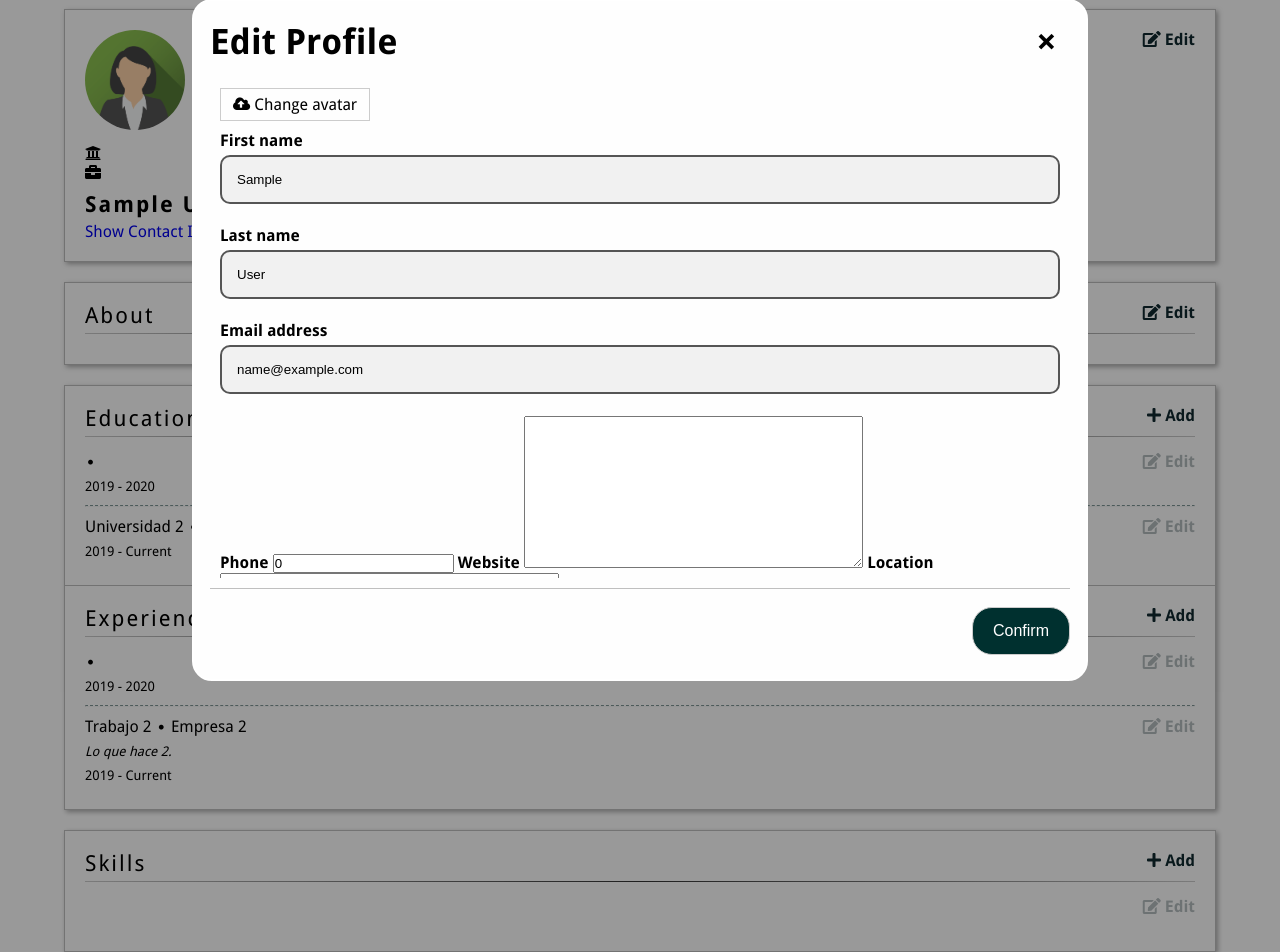
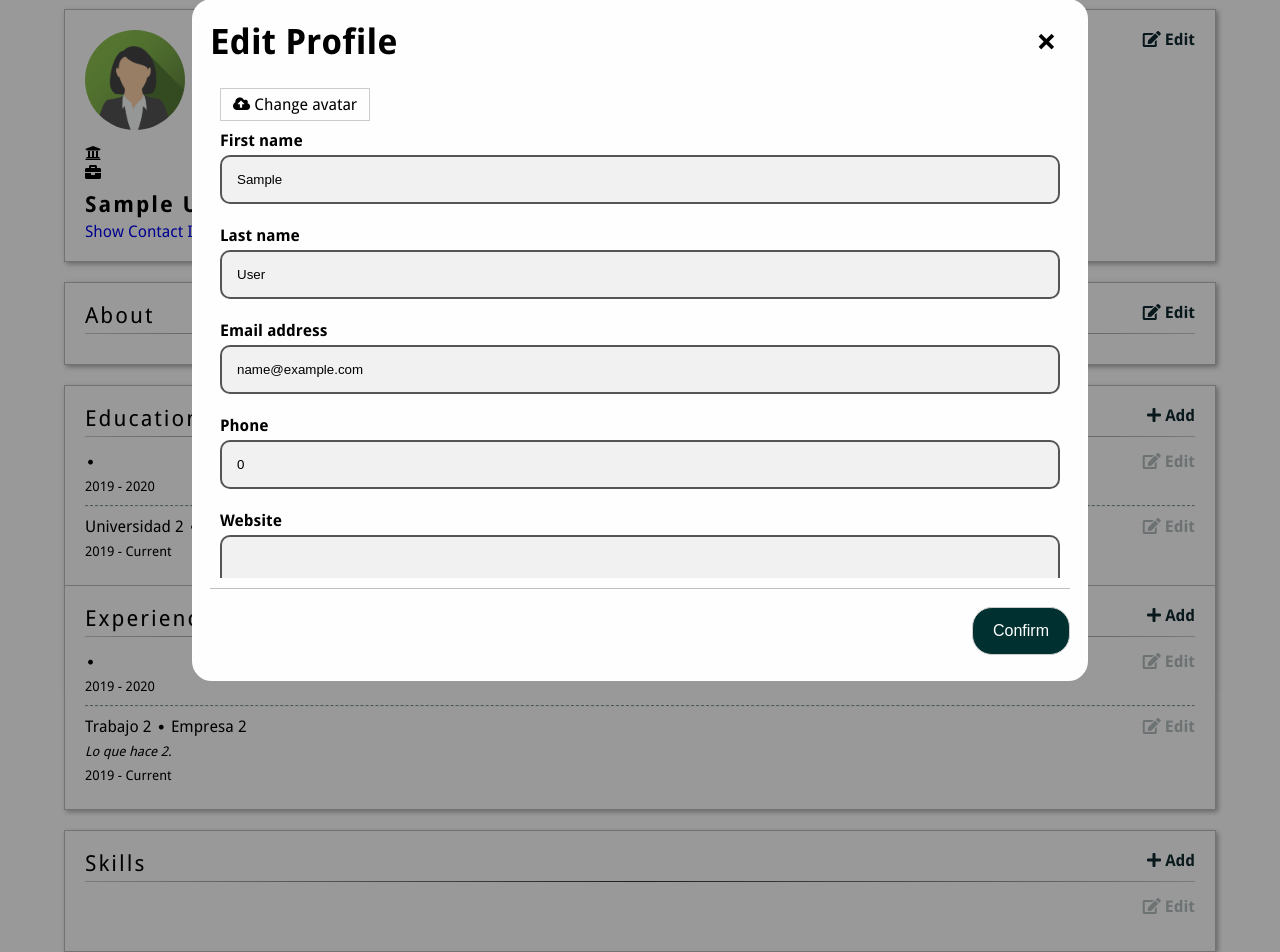
Before and after one commit to UB-ES-19/B4-Chainedout, a Django app: page /profile/ in a window 1280 px wide, after a click on "Edit". Shown: the part 71-1023 px from the top of the page. Run offline with Django 3.2, Linux system fonts and the light colour scheme; the visitor is signed in with stand-in values (Sample User, id 1); data comes from the database, SQL or seed files in the repository; data that the repository does not hold is empty; some libraries are stand-ins or nearby versions.

Commit message:
Fixed forms css

```diff
--- a/chainedout/static/style/style.css
+++ b/chainedout/static/style/style.css
@@ -867,6 +867,16 @@ input[type='checkbox']{
   padding: 10px;
 }
 
+.scrollable_modal_container input[type=text], input[type=number], textarea {
+  width: 100%;
+  padding:15px;
+  margin:5px 0 22px 0;
+  display: inline-block;
+  background: #f1f1f1;
+  border:2px solid #555;
+  border-radius: 10px;
+}
+
 #profile .edubox {
   float: left;
 }
```
